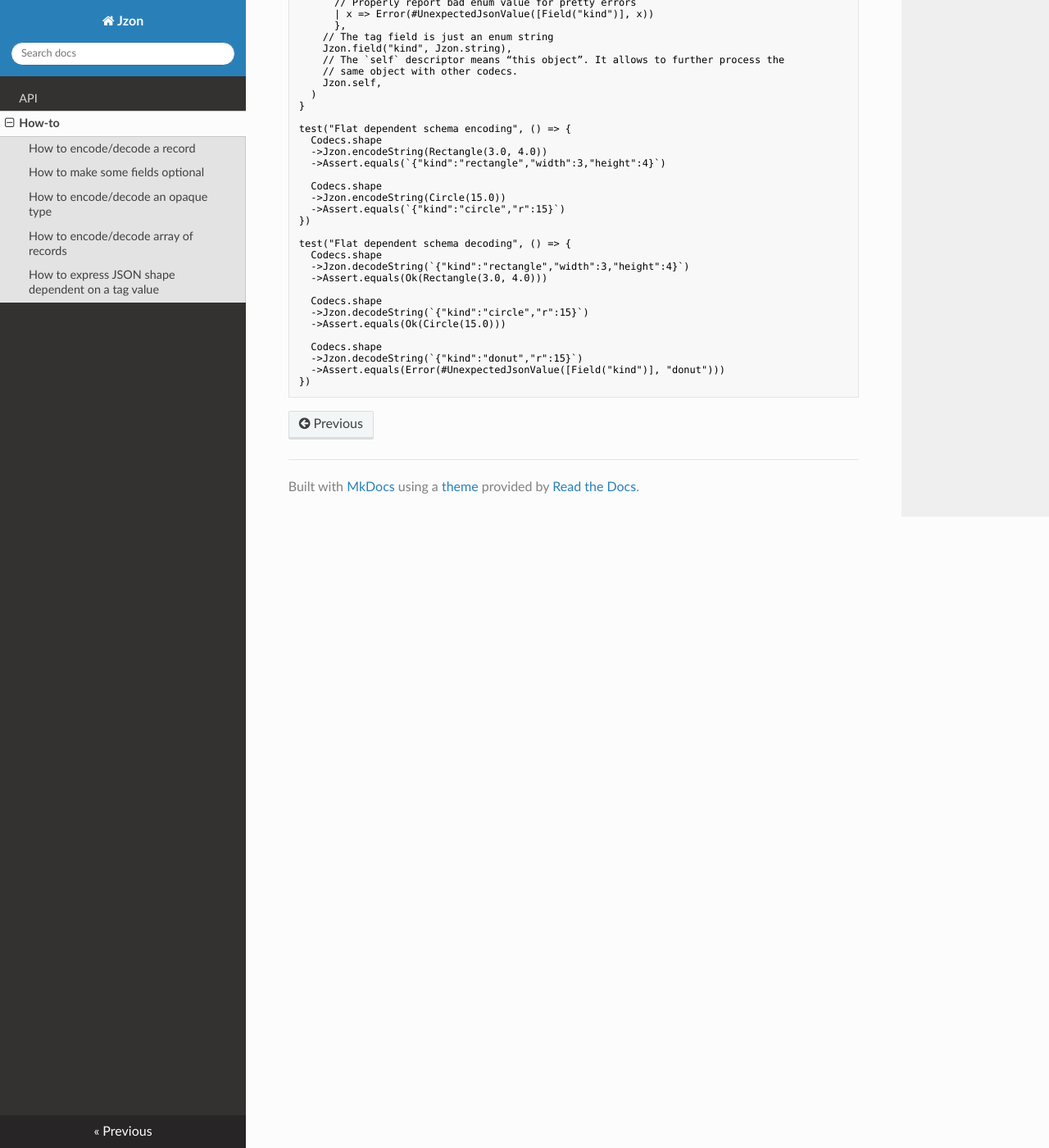
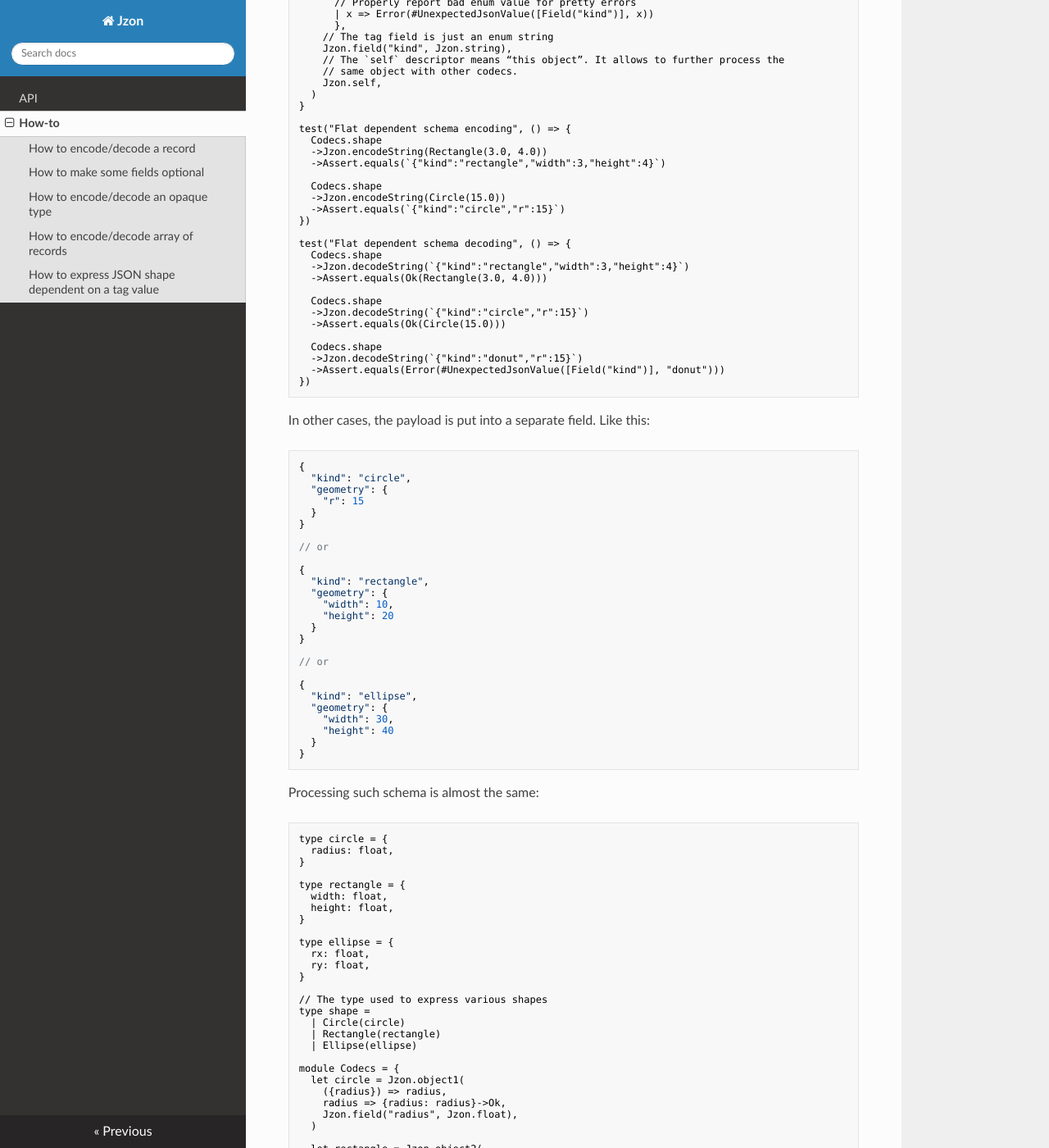
Before and after one commit to nkrkv/jzon, an MkDocs documentation site: the page built from docs/howtos.md, in a window 1280 px wide and 1400 px high, scrolled down 4225 px. Shown: the whole window at 82% size. Built offline with MkDocs 1.6.1, drawn with Linux system fonts in a browser that asks for light colours; nearby versions of some CDN libraries; some of the changed text lies outside the part shown.

Commit message:
doc: nested tagged union how-to

````diff
--- a/docs/howtos.md
+++ b/docs/howtos.md
@@ -301,3 +301,129 @@ test("Flat dependent schema decoding", () => {
   ->Assert.equals(Error(#UnexpectedJsonValue([Field("kind")], "donut")))
 })
 ```
+
+In other cases, the payload is put into a separate field. Like this:
+
+```js
+{
+  "kind": "circle",
+  "geometry": {
+    "r": 15
+  }
+}
+
+// or
+
+{
+  "kind": "rectangle",
+  "geometry": {
+    "width": 10,
+    "height": 20
+  }
+}
+
+// or
+
+{
+  "kind": "ellipse",
+  "geometry": {
+    "width": 30,
+    "height": 40
+  }
+}
+```
+
+Processing such schema is almost the same:
+
+```rescript
+type circle = {
+  radius: float,
+}
+
+type rectangle = {
+  width: float,
+  height: float,
+}
+
+type ellipse = {
+  rx: float,
+  ry: float,
+}
+
+// The type used to express various shapes
+type shape =
+  | Circle(circle)
+  | Rectangle(rectangle)
+  | Ellipse(ellipse)
+
+module Codecs = {
+  let circle = Jzon.object1(
+    ({radius}) => radius,
+    radius => {radius: radius}->Ok,
+    Jzon.field("radius", Jzon.float),
+  )
+
+  let rectangle = Jzon.object2(
+    ({width, height}) => (width, height),
+    ((width, height)) => {width, height}->Ok,
+    Jzon.field("width", Jzon.float),
+    Jzon.field("height", Jzon.float),
+  )
+
+  let ellipse = Jzon.object2(
+    ({rx, ry}) => (rx, ry),
+    ((rx, ry)) => {rx, ry}->Ok,
+    Jzon.field("rx", Jzon.float),
+    Jzon.field("ry", Jzon.float),
+  )
+
+  let shape = Jzon.object2(
+    shape =>
+      // Depending on the variant, stringify the tag for the "kind" field and
+      // use appropriate codec for the geometry
+      switch shape {
+      | Circle(geo) => ("circle", circle->Jzon.encode(geo))
+      | Rectangle(geo) => ("rectangle", rectangle->Jzon.encode(geo))
+      | Ellipse(geo) => ("ellipse", ellipse->Jzon.encode(geo))
+      },
+    ((kind, json)) =>
+      // Depending on the "kind" field value take a proper payload codec
+      // and build the value in the ReScript world
+      switch kind {
+      | "circle" => circle->Jzon.decode(json)->Result.map(geo => Circle(geo))
+      | "rectangle" => rectangle->Jzon.decode(json)->Result.map(geo => Rectangle(geo))
+      | "ellipse" => ellipse->Jzon.decode(json)->Result.map(geo => Ellipse(geo))
+      // Properly report bad enum value for pretty errors
+      | x => Error(#UnexpectedJsonValue([Field("kind")], x))
+      },
+    // The tag field is just an enum string
+    Jzon.field("kind", Jzon.string),
+    // Pass the payload field as is for further processing
+    Jzon.field("geometry", Jzon.json),
+  )
+}
+
+test("Nested dependent schema encoding", () => {
+  Codecs.shape
+  ->Jzon.encodeString(Rectangle({width: 3.0, height: 4.0}))
+  ->Assert.equals(`{"kind":"rectangle","geometry":{"width":3,"height":4}}`)
+
+  Codecs.shape
+  ->Jzon.encodeString(Circle({radius: 15.0}))
+  ->Assert.equals(`{"kind":"circle","geometry":{"radius":15}}`)
+})
+
+test("Nested dependent schema decoding", () => {
+  Codecs.shape
+  ->Jzon.decodeString(`{"kind":"rectangle","geometry":{"width":3,"height":4}}`)
+  ->Assert.equals(Ok(Rectangle({width: 3.0, height: 4.0})))
+
+  Codecs.shape
+  ->Jzon.decodeString(`{"kind":"circle","geometry":{"radius":15}}`)
+  ->Assert.equals(Ok(Circle({radius: 15.0})))
+
+  Codecs.shape
+  ->Jzon.decodeString(`{"kind":"donut","geometry":{"radius":15}}`)
+  ->Assert.equals(Error(#UnexpectedJsonValue([Field("kind")], "donut")))
+})
+```
````
Also changed, not shown: 1 other file.
